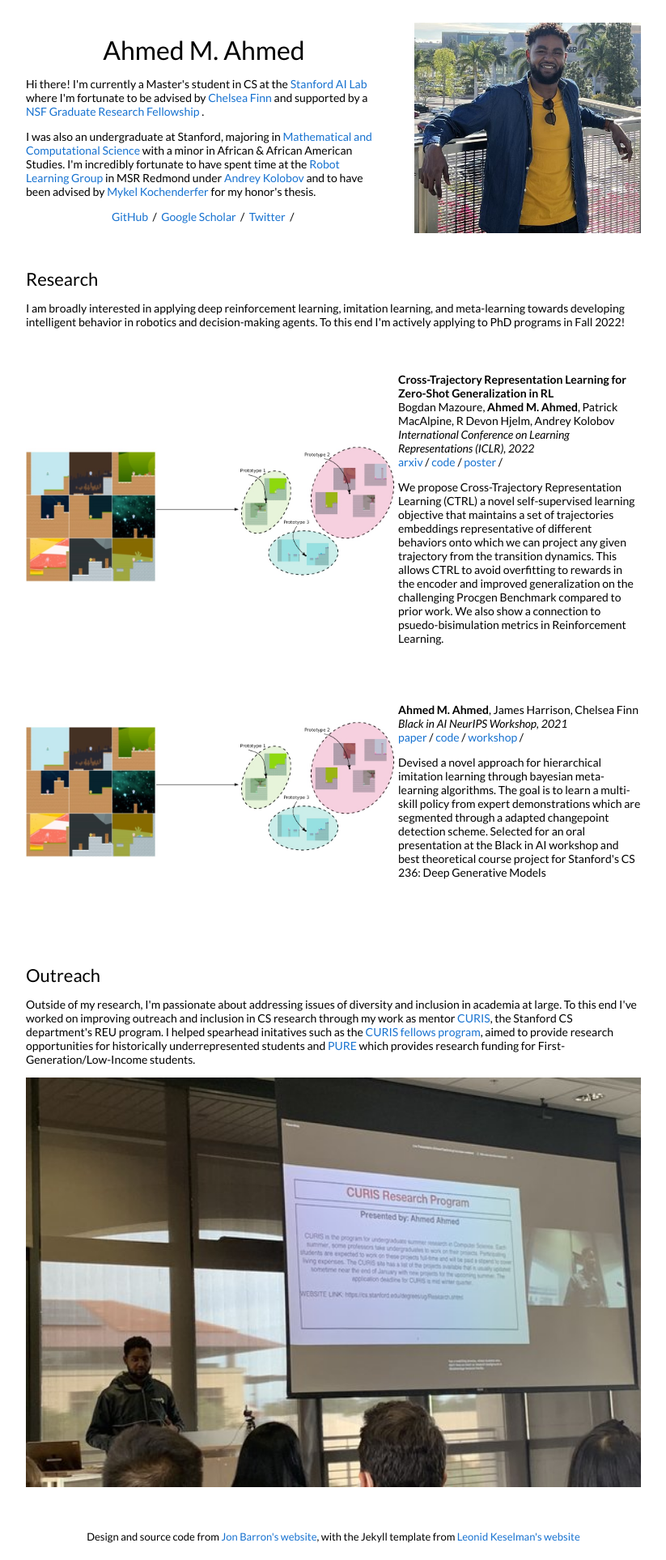
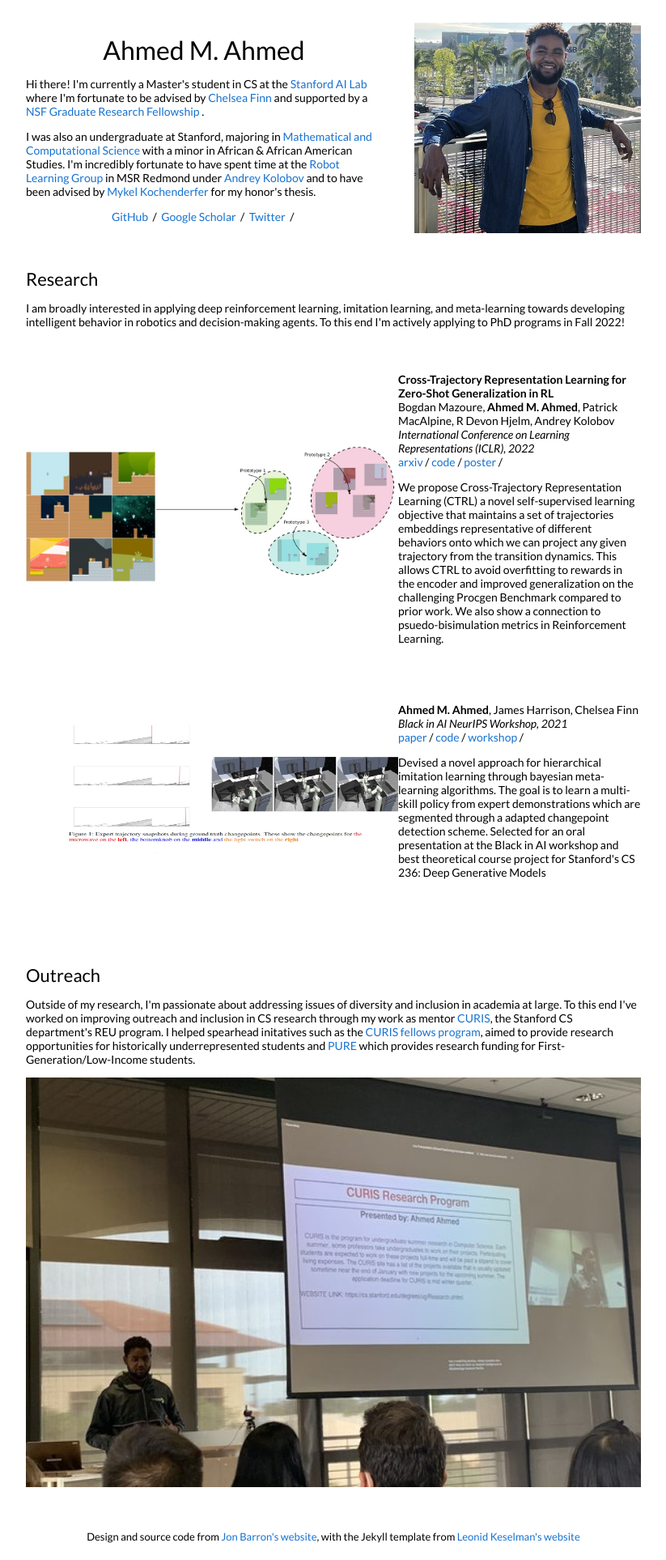
Before and after one commit to ahmeda14960/ahmeda14960.github.io, a Jekyll site: the page index.html, which Jekyll copies as it is, in a window 1280 px wide. Shown: the whole page at 81% size, without its empty margins (228-1051 px from the left). Built offline with Jekyll 4.4.1, drawn with Linux system fonts in a browser that asks for light colours.

Commit message:
updated proper image for MASEIL

```diff
--- a/index.html
+++ b/index.html
@@ -93,7 +93,7 @@
         <table style="width:100%;border:0px;border-spacing:0px;border-collapse:separate;margin-right:auto;margin-left:auto;">
           <tr>
             <td style="padding:2.5%;width:25%;vertical-align:middle;min-width:120px">
-              <img src="/images/ctrl_2022.jpg" alt="project image" width="460" height="171"/>
+              <img src="/images/MASEIL.jpg" alt="project image" width="460" height="171"/>
             </td>
             <td style="padding:2.5%;width:75%;vertical-align:middle">
               <h3></h3>
```
Also changed, not shown: images/MASEIL.jpg (added).
